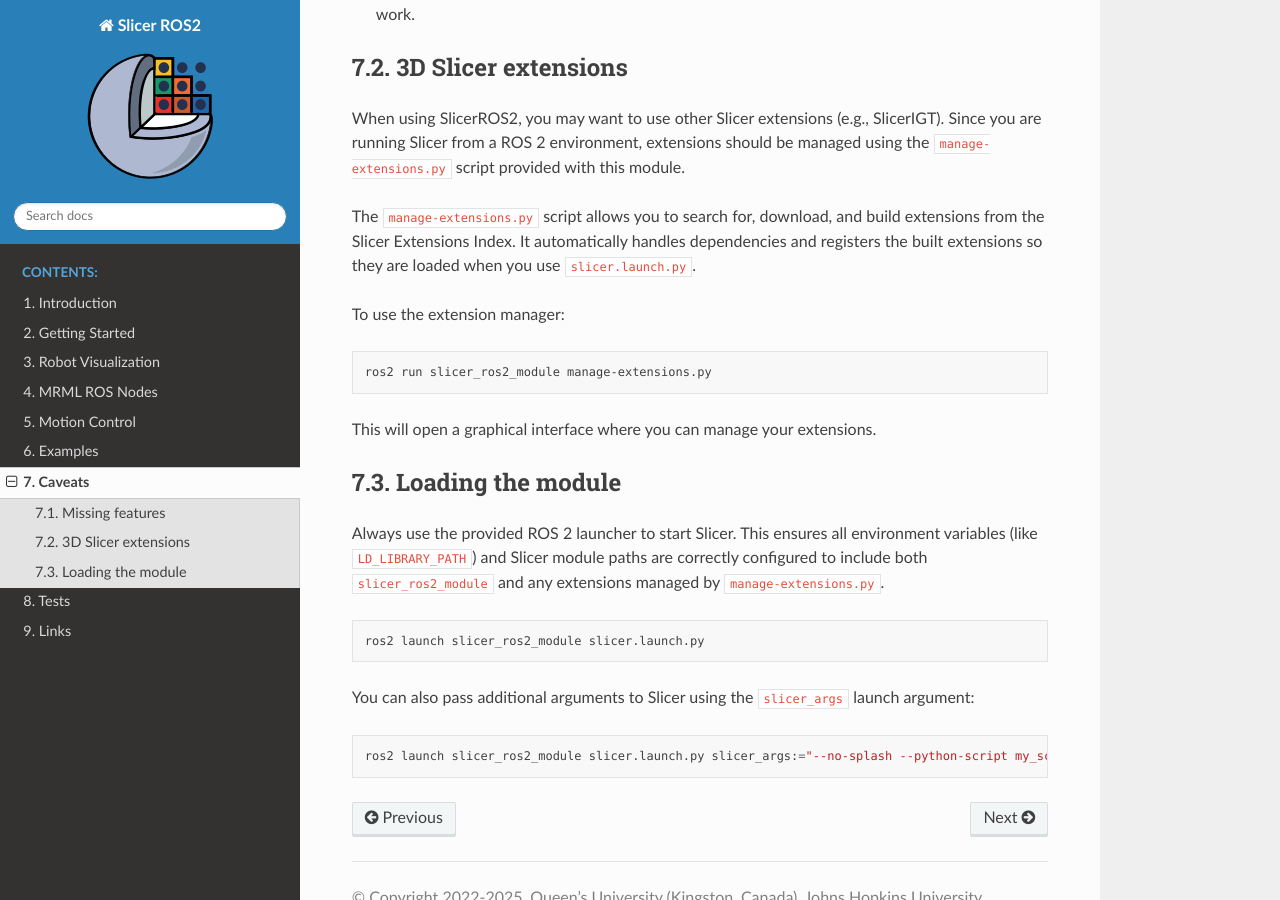
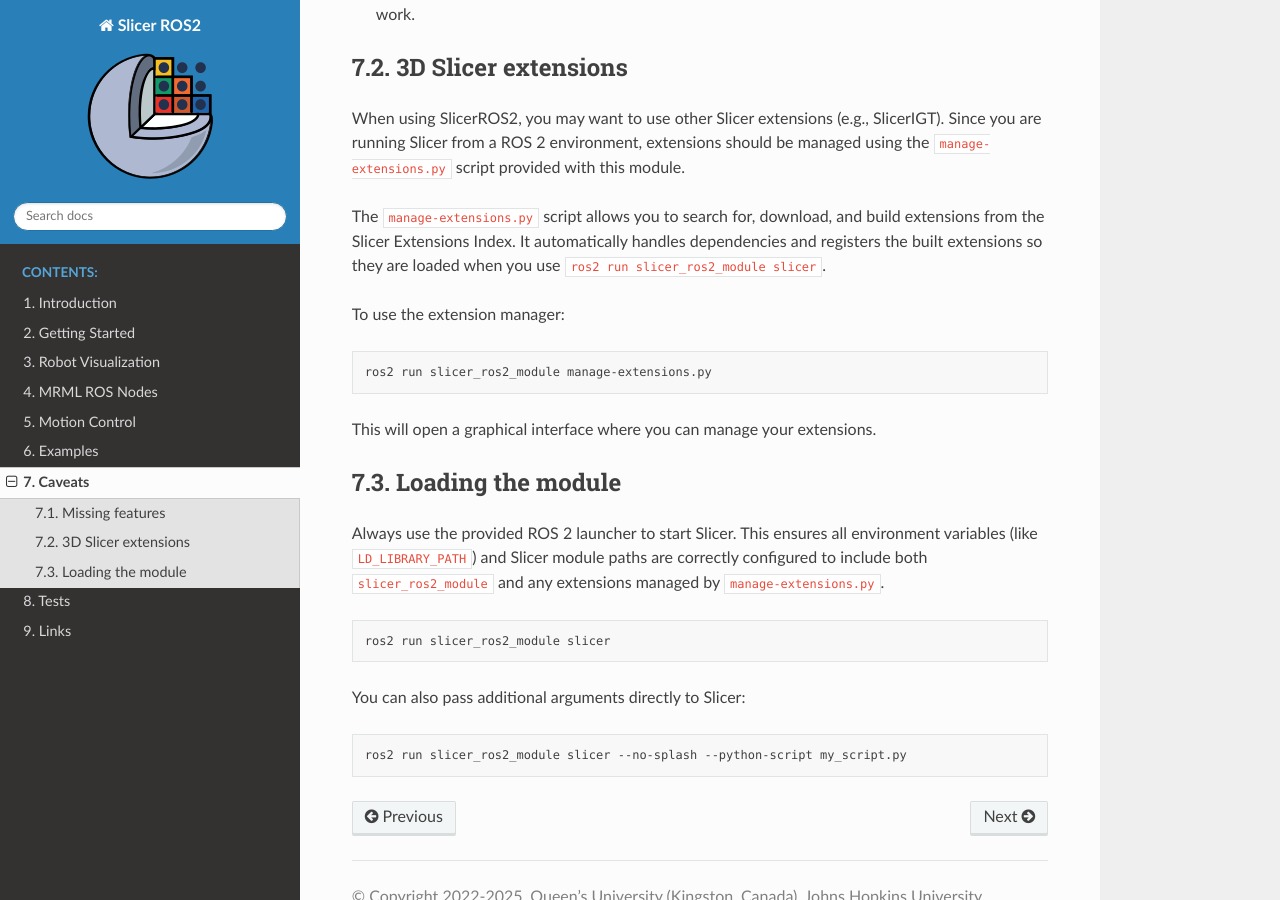
Before and after one commit to rosmed/slicer_ros2_module, a Sphinx documentation site: the page built from docs/pages/limitations.rst, in a window 1280 px wide and 900 px high, scrolled down 652 px. Built offline with Sphinx 7.4.7 and the Read the Docs theme 3.1.0, drawn with Linux system fonts in a browser that asks for light colours.

```diff
--- a/docs/conf.py
+++ b/docs/conf.py
@@ -22,7 +22,7 @@ copyright = '2022-2025, Queen’s University (Kingston, Canada), Johns Hopkins U
 author = 'Laura Connolly and Anton Deguet and Aravind Kumar'
 
 # The full version, including alpha/beta/rc tags
-release = '1.1'
+release = '1.2'
 
 
 # -- General configuration ---------------------------------------------------
@@ -42,7 +42,7 @@ templates_path = ['_templates']
 # List of patterns, relative to source directory, that match files and
 # directories to ignore when looking for source files.
 # This pattern also affects html_static_path and html_extra_path.
-exclude_patterns = ['_build', 'Thumbs.db', '.DS_Store']
+exclude_patterns = ['_build', 'Thumbs.db', '.DS_Store', 'venv', '.venv']
 
 
 # -- Options for HTML output -------------------------------------------------
--- a/docs/pages/examples.rst
+++ b/docs/pages/examples.rst
@@ -30,7 +30,7 @@ The publisher will start generating the simulated point cloud and publishing it
 Visualizing in 3D Slicer
 ========================
 
-Open the 3D Slicer application (launched using the recommended launcher ``ros2 launch slicer_ros2_module slicer.launch.py``).
+Open the 3D Slicer application using the recommended launcher ``ros2 run slicer_ros2_module slicer``.
 
 You can set up the subscriber in one of two ways:
 
--- a/docs/pages/limitations.rst
+++ b/docs/pages/limitations.rst
@@ -47,7 +47,7 @@ environment, extensions should be managed using the
 The ``manage-extensions.py`` script allows you to search for,
 download, and build extensions from the Slicer Extensions Index. It
 automatically handles dependencies and registers the built extensions
-so they are loaded when you use ``slicer.launch.py``.
+so they are loaded when you use ``ros2 run slicer_ros2_module slicer``.
 
 To use the extension manager:
 
@@ -68,10 +68,10 @@ and any extensions managed by ``manage-extensions.py``.
 
 .. code-block:: bash
 
-   ros2 launch slicer_ros2_module slicer.launch.py
+   ros2 run slicer_ros2_module slicer
 
-You can also pass additional arguments to Slicer using the ``slicer_args`` launch argument:
+You can also pass additional arguments directly to Slicer:
 
 .. code-block:: bash
 
-   ros2 launch slicer_ros2_module slicer.launch.py slicer_args:="--no-splash --python-script my_script.py"
+   ros2 run slicer_ros2_module slicer --no-splash --python-script my_script.py
--- a/docs/pages/robot-visualization.rst
+++ b/docs/pages/robot-visualization.rst
@@ -94,13 +94,13 @@ are configured automatically:
 
    cd ~/ros2_ws
    source install/setup.bash
-   ros2 launch slicer_ros2_module slicer.launch.py
+   ros2 run slicer_ros2_module slicer
 
-You can pass additional arguments to Slicer via ``slicer_args``:
+You can pass additional arguments directly to Slicer:
 
 .. code-block:: bash
 
-   ros2 launch slicer_ros2_module slicer.launch.py slicer_args:="--homedir /tmp/foo"
+   ros2 run slicer_ros2_module slicer --homedir /tmp/foo
 
 After these steps you should be able to load the robot in SlicerROS2!
 
```
Also changed, not shown: CHANGELOG.md (+12 -0 lines), do-release.py (deleted, +0 -84 lines), docs/pages/getting-started.rst (+15 -5 lines), package.xml (+7 -1 lines), docker/README.md (added), 1 other file.
